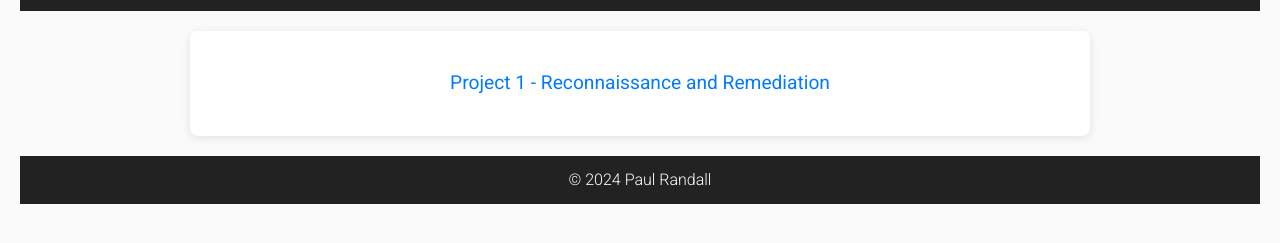
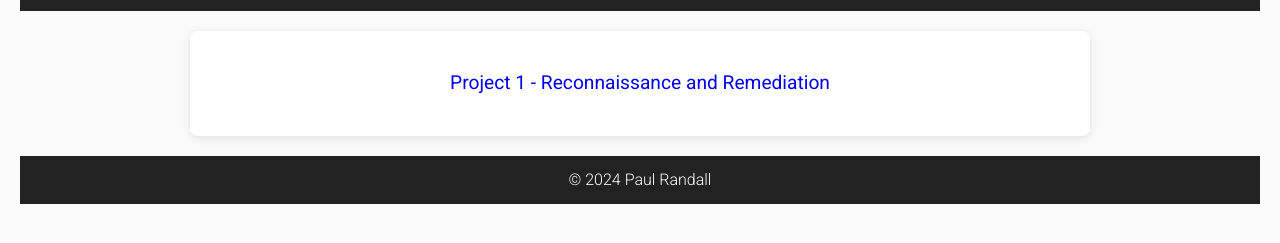
Before and after one commit to fL1pN0d3-DOTM/Cybersecurity-Projects, a plain HTML site: page index.html in a window 1280 px wide. Shown: the part 121-364 px from the top of the page. Drawn offline with Linux system fonts and the light colour scheme.

Commit message:
Updated CSS

```diff
--- a/style.css
+++ b/style.css
@@ -49,7 +49,6 @@ main li {
 
 main a {
     font-size: 1.2em;
-    color: #007BFF;
     text-decoration: none;
 }
 
```
